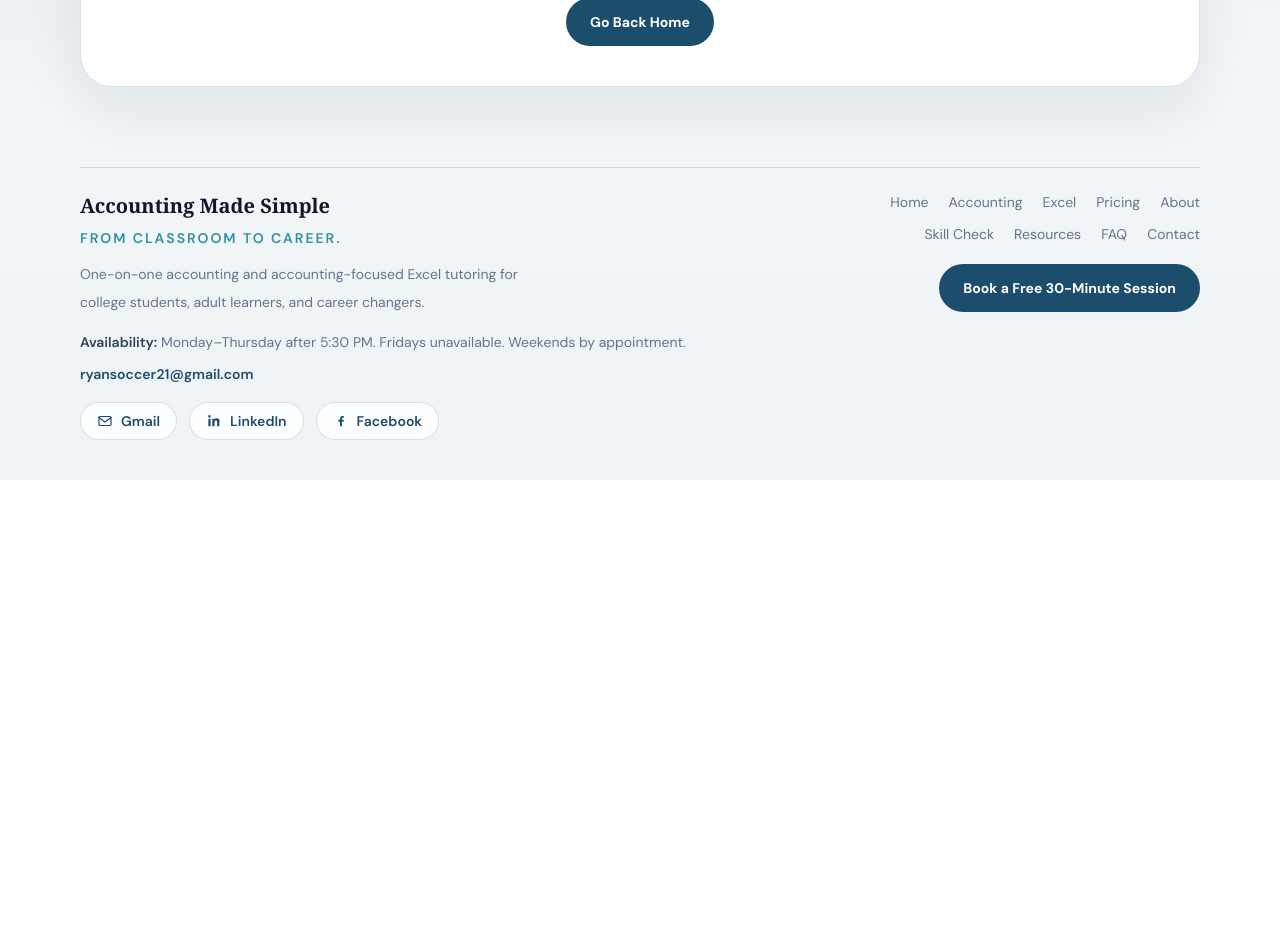
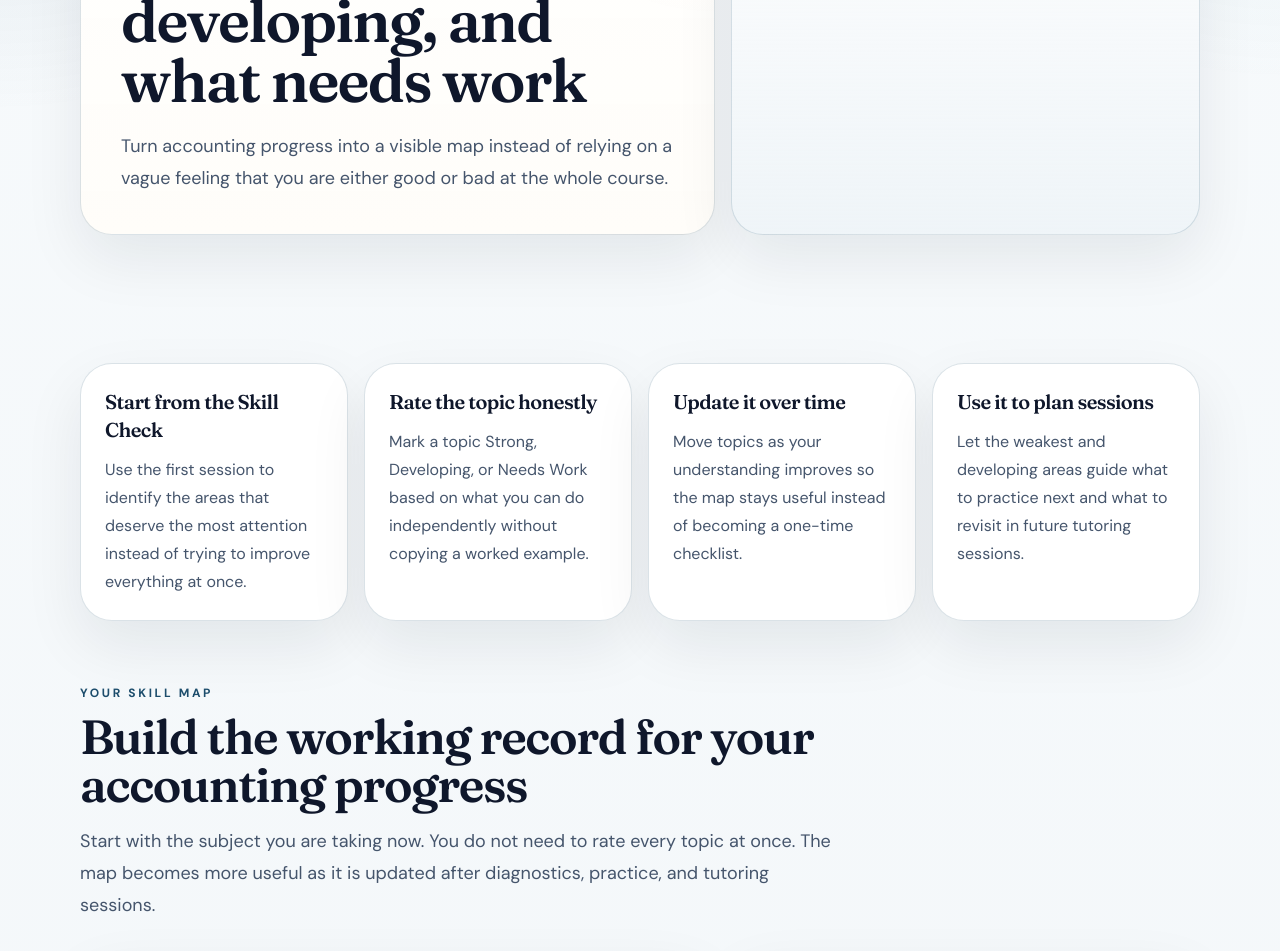
Before and after one commit to ryansoccer21-oss/accounting-made-simple, a Next.js app: page /skill-map in a window 1280 px wide. Before the commit this address had no page. Shown: the part 340-1291 px from the top of the page. Before the commit the page ends 820 px from the top, so only its background shows below. Built offline with nearby package versions, Linux system fonts and the light colour scheme.

Commit message:
Add AMS Skill Map page

```diff
--- /dev/null
+++ b/app/skill-map/page.js
@@ -0,0 +1,84 @@
+import Link from "next/link";
+import PageHero from "../../components/page-hero";
+import SkillMapTool from "../../components/skill-map-tool";
+import { contactInfo } from "../../lib/site-data";
+
+export const metadata = {
+  title: "AMS Accounting Skill Map",
+  description:
+    "Track accounting and accounting-focused Excel skills with the AMS Skill Map using Strong, Developing, and Needs Work ratings."
+};
+
+const mapSteps = [
+  {
+    title: "Start from the Skill Check",
+    copy: "Use the first session to identify the areas that deserve the most attention instead of trying to improve everything at once."
+  },
+  {
+    title: "Rate the topic honestly",
+    copy: "Mark a topic Strong, Developing, or Needs Work based on what you can do independently without copying a worked example."
+  },
+  {
+    title: "Update it over time",
+    copy: "Move topics as your understanding improves so the map stays useful instead of becoming a one-time checklist."
+  },
+  {
+    title: "Use it to plan sessions",
+    copy: "Let the weakest and developing areas guide what to practice next and what to revisit in future tutoring sessions."
+  }
+];
+
+export default function SkillMapPage() {
+  return (
+    <>
+      <PageHero
+        eyebrow="AMS Skill Map"
+        title="See what you know, what is developing, and what needs work"
+        copy="Turn accounting progress into a visible map instead of relying on a vague feeling that you are either good or bad at the whole course."
+        bullets={["Strong / Developing / Needs Work", "Course-by-course tracking", "Built to guide future sessions"]}
+      />
+
+      <section className="site-shell section-gap">
+        <div className="grid gap-4 md:grid-cols-2 xl:grid-cols-4">
+          {mapSteps.map((step) => (
+            <article key={step.title} className="surface-card p-6">
+              <h2 className="text-xl font-semibold text-slate-900">{step.title}</h2>
+              <p className="mt-3 leading-7 text-slate-600">{step.copy}</p>
+            </article>
+          ))}
+        </div>
+      </section>
+
+      <section className="site-shell pb-16">
+        <div className="mb-8 max-w-3xl">
+          <p className="eyebrow">Your Skill Map</p>
+          <h2 className="section-title">Build the working record for your accounting progress</h2>
+          <p className="section-copy mt-4">
+            Start with the subject you are taking now. You do not need to rate every topic at once. The map becomes more useful as it is updated after diagnostics, practice, and tutoring sessions.
+          </p>
+        </div>
+        <SkillMapTool />
+      </section>
+
+      <section className="site-shell pb-16">
+        <article className="surface-card bg-[linear-gradient(180deg,rgba(228,237,243,0.88),rgba(255,255,255,0.98))] p-8 md:p-10">
+          <div className="grid gap-6 md:grid-cols-[minmax(0,1.2fr)_minmax(280px,0.8fr)] md:items-center">
+            <div>
+              <p className="eyebrow">Connect the System</p>
+              <h2 className="section-title max-w-[16ch]">Use the Skill Check to decide where your map should start</h2>
+              <p className="section-copy mt-5 max-w-3xl">
+                The Skill Check identifies the first priority. The Skill Map keeps that priority visible and gives future sessions a consistent way to show progress.
+              </p>
+            </div>
+            <div className="flex flex-col gap-3">
+              <Link className="cta-secondary" href="/skill-check">Start with the Free Skill Check</Link>
+              <a className="cta-primary" href={contactInfo.bookingUrl} rel="noopener noreferrer" target="_blank">
+                Book a Free 30-Minute Session
+              </a>
+            </div>
+          </div>
+        </article>
+      </section>
+    </>
+  );
+}
```
